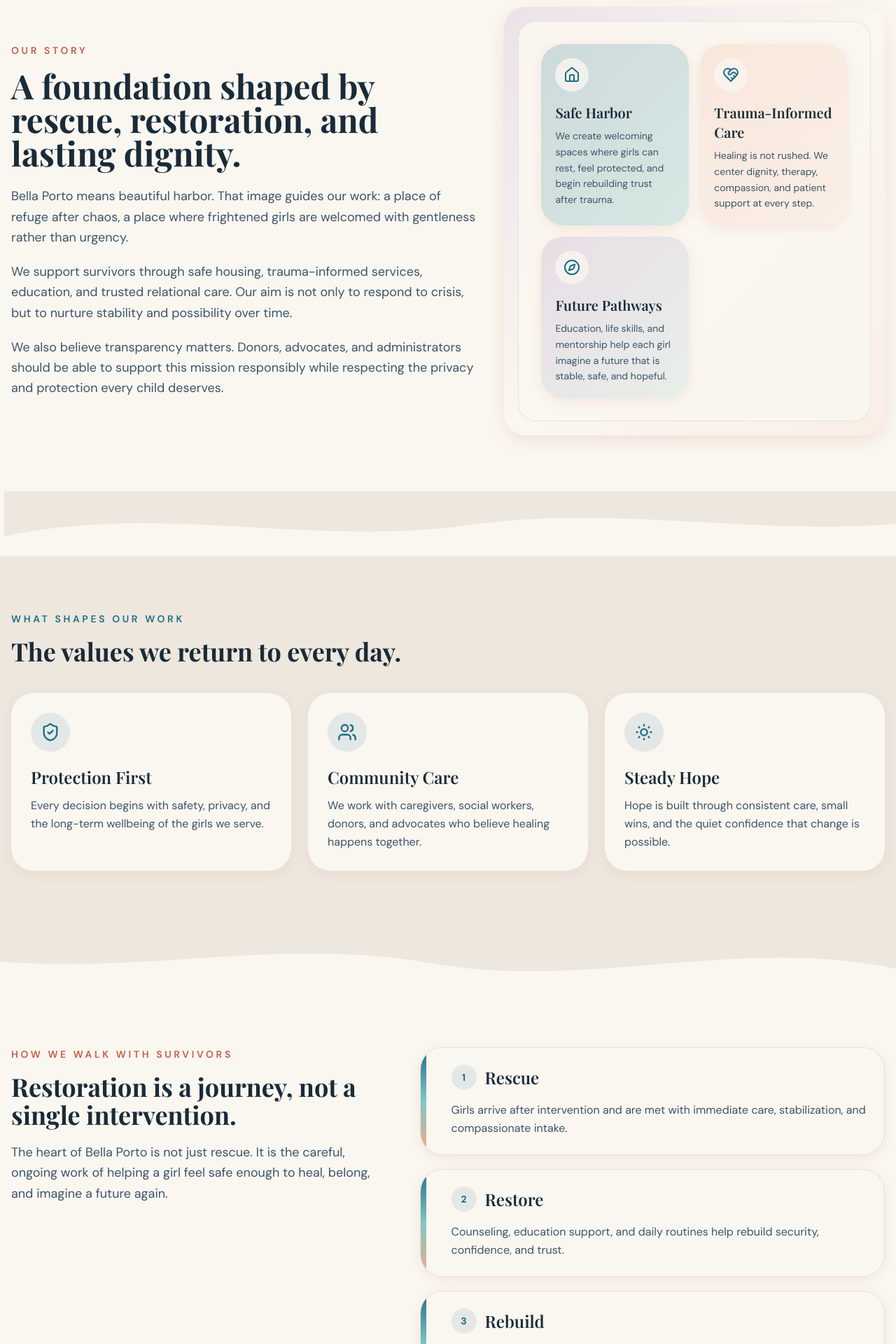
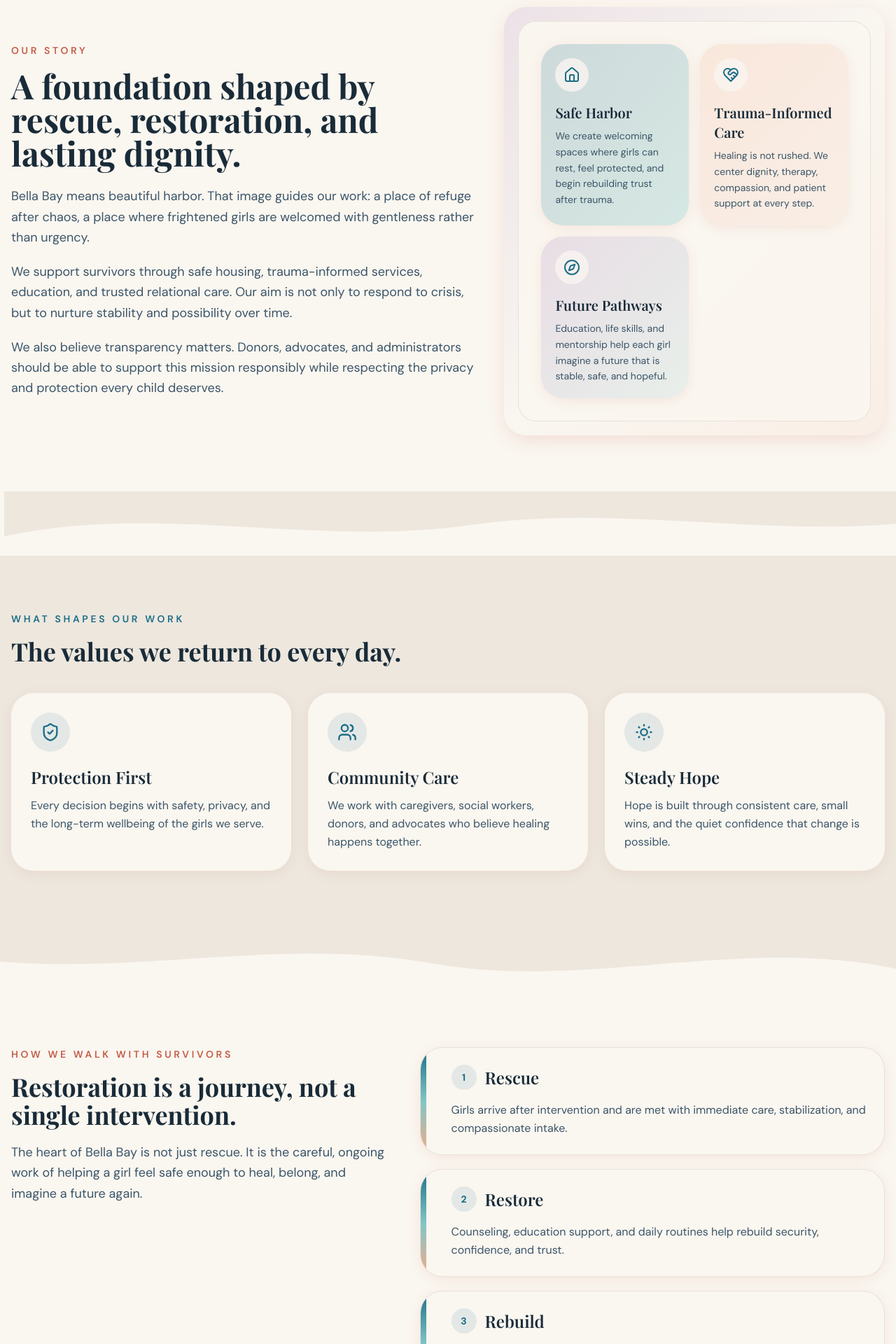
Before and after one commit to pinkrach/BellaPortoFoundation, a React (Vite) app in the folder frontend/: page /about in a window 1280 px wide. Shown: the part 1052-2972 px from the top of the page at 70% size. Built offline with nearby package versions, Linux system fonts and the light colour scheme; no server answers.

Commit message:
Name changes part 2

```diff
--- a/frontend/src/components/AdminLayout.tsx
+++ b/frontend/src/components/AdminLayout.tsx
@@ -51,7 +51,7 @@ export const AdminLayout = ({
       >
         <div className="flex items-center gap-2 px-6 py-5 border-b border-sidebar-border">
           <Anchor className="h-6 w-6 text-accent" />
-          <span className="font-heading text-lg font-bold">Bella Porto</span>
+          <span className="font-heading text-lg font-bold">Bella Bay</span>
         </div>
 
         <nav className="flex-1 py-4 space-y-1 px-3 overflow-y-auto">
--- a/frontend/src/data/mockData.ts
+++ b/frontend/src/data/mockData.ts
@@ -89,6 +89,6 @@ export const impactStories = [
 
 export const testimonials = [
   { quote: "Seeing the transformation in these girls' lives is the most rewarding thing I've ever been a part of.", author: "Monthly Donor" },
-  { quote: "Bella Porto gives these girls not just shelter, but a real chance at life. Every peso counts.", author: "Community Partner" },
+  { quote: "Bella Bay gives these girls not just shelter, but a real chance at life. Every peso counts.", author: "Community Partner" },
   { quote: "The transparency and warmth of this organization makes me confident my donations are making a real difference.", author: "Annual Supporter" },
 ];
--- a/frontend/src/pages/About.tsx
+++ b/frontend/src/pages/About.tsx
@@ -137,7 +137,7 @@ const About = () => (
             </h2>
             <div className="mt-6 space-y-5 text-lg leading-relaxed text-muted-foreground">
               <p>
-                Bella Porto means beautiful harbor. That image guides our work: a place of refuge after chaos, a place
+                Bella Bay means beautiful harbor. That image guides our work: a place of refuge after chaos, a place
                 where frightened girls are welcomed with gentleness rather than urgency.
               </p>
               <p>
@@ -221,7 +221,7 @@ const About = () => (
               Restoration is a journey, not a single intervention.
             </h2>
             <p className="mt-5 text-lg leading-relaxed text-muted-foreground">
-              The heart of Bella Porto is not just rescue. It is the careful, ongoing work of helping a girl feel safe
+              The heart of Bella Bay is not just rescue. It is the careful, ongoing work of helping a girl feel safe
               enough to heal, belong, and imagine a future again.
             </p>
           </motion.div>
--- a/frontend/src/pages/PrivacyPolicy.tsx
+++ b/frontend/src/pages/PrivacyPolicy.tsx
@@ -6,7 +6,7 @@ const sections = [
   {
     title: "1. Who We Are",
     body: [
-      "Bella Porto is a nonprofit support platform designed to help administrators manage resident cases and provide donors with transparent insight into how their contributions support children and families in need.",
+      "Bella Bay is a nonprofit support platform designed to help administrators manage resident cases and provide donors with transparent insight into how their contributions support children and families in need.",
     ],
     bullets: [
       "donor dashboards",
@@ -158,7 +158,7 @@ const sections = [
   {
     title: "12. Protection of Children’s Data",
     body: [
-      "Because the platform contains information relating to minors and vulnerable individuals, Bella Porto applies heightened security and access controls.",
+      "Because the platform contains information relating to minors and vulnerable individuals, Bella Bay applies heightened security and access controls.",
       "Only authorized administrators, employees, and approved case personnel may access resident records.",
       "Sensitive case data is never made available to donors or the public.",
     ],
@@ -191,7 +191,7 @@ const PrivacyPolicy = () => (
         </div>
         <h1 className="font-heading text-3xl md:text-5xl font-bold text-primary-foreground">Privacy Policy</h1>
         <p className="mt-4 max-w-3xl text-primary-foreground/85 text-lg">
-          Bella Porto ("we," "our," or "us") is committed to protecting the privacy and security of all individuals
+          Bella Bay ("we," "our," or "us") is committed to protecting the privacy and security of all individuals
           whose information is processed through our platform, including donors, administrators, employees, residents,
           and other authorized users.
         </p>
```
Also changed, not shown: 2 other files (tests, documents, lock files or other folders).
